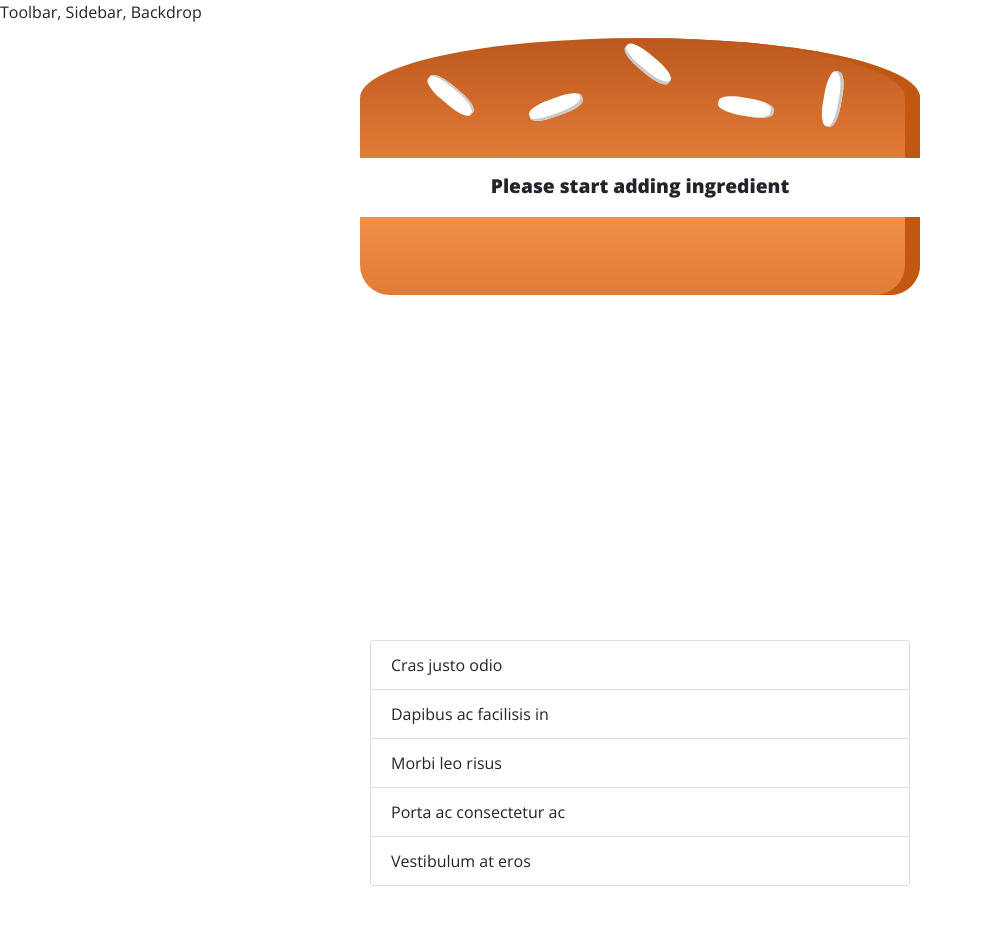
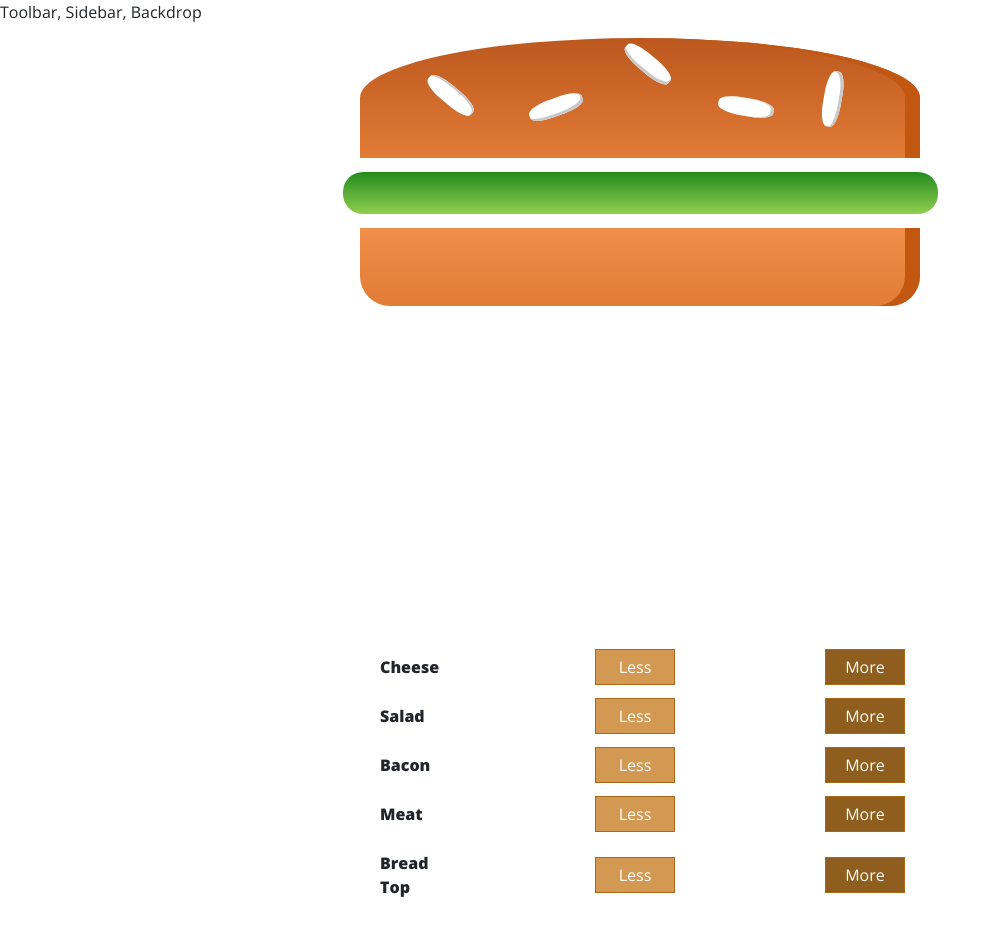
Before and after one commit to dolphinedaisy/react-burger-builder, a React (Create React App) app: page / in a window 1280 px wide. Shown: the top 927 px of the page, without its empty margins (0-1001 px from the left). Before the commit the page ends 902 px from the top, so only its background shows below. Built offline with nearby package versions, Linux system fonts and the light colour scheme.

Commit message:
132. Outputting Multiple Build Controls

```diff
--- a/src/Components/Burger/BuildControls/BuildControl/BuildControl.js
+++ b/src/Components/Burger/BuildControls/BuildControl/BuildControl.js
@@ -5,7 +5,7 @@ const buildControl = (props) => {
 
     return (
         <div className={classes.BuildControl}>
-            <div>{props.label}</div>
+            <div className={classes.Label}>{props.label}</div>
             <button className={classes.Less}>Less</button>
             <button className={classes.More}>More</button>
         </div>
--- a/src/Components/Burger/BuildControls/BuildControls.js
+++ b/src/Components/Burger/BuildControls/BuildControls.js
@@ -1,14 +1,18 @@
 import React from "react";
+import classes from "./BuildControls.module.css";
+import BuildControl from "./BuildControl/BuildControl";
+import { BurgerIngredients } from "../../../const";
 
 const buildControls = (props) => {
     return (
-        <ul className="list-group">
-            <li className="list-group-item">Cras justo odio</li>
-            <li className="list-group-item">Dapibus ac facilisis in</li>
-            <li className="list-group-item">Morbi leo risus</li>
-            <li className="list-group-item">Porta ac consectetur ac</li>
-            <li className="list-group-item">Vestibulum at eros</li>
-        </ul>
+        <div className={classes.BuildControls}>
+            {
+                Object.entries(BurgerIngredients)
+                    .map((ing) => {
+                       return <BuildControl key={ing[1].type} label={ing[1].label}/>
+                    })
+            }
+        </div>
     );
 };
 
--- a/src/Components/Burger/Burger.js
+++ b/src/Components/Burger/Burger.js
@@ -21,9 +21,9 @@ const burger = (props) => {
 
     return (
         <div className={classes.Burger}>
-            <BurgerIngredient type={BurgerIngredients.breadTop} />
+            <BurgerIngredient type={BurgerIngredients.breadTop.type} />
             {transformedIngredient}
-            <BurgerIngredient type={BurgerIngredients.breadBottom} />
+            <BurgerIngredient type={BurgerIngredients.breadBottom.type} />
         </div>
     );
 };
--- a/src/Components/Burger/BurgerIngredient/BurgerIngredient.js
+++ b/src/Components/Burger/BurgerIngredient/BurgerIngredient.js
@@ -8,10 +8,10 @@ class BurgerIngredient extends Component {
     render() {
         let ingredient = null;
         switch (this.props.type) {
-            case(BurgerIngredients.breadBottom):
+            case(BurgerIngredients.breadBottom.type):
                 ingredient = <div className={classes.BreadBottom}></div>;
                 break;
-            case(BurgerIngredients.breadTop):
+            case(BurgerIngredients.breadTop.type):
                 ingredient = (
                     <div className={classes.BreadTop}>
                         <div className={classes.Seeds1}></div>
@@ -19,16 +19,16 @@ class BurgerIngredient extends Component {
                     </div>
                 );
                 break;
-            case(BurgerIngredients.meat):
+            case(BurgerIngredients.meat.type):
                 ingredient = <div className={classes.Meat}></div>;
                 break;
-            case(BurgerIngredients.salad):
+            case(BurgerIngredients.salad.type):
                 ingredient = <div className={classes.Salad}></div>;
                 break;
-            case(BurgerIngredients.bacon):
+            case(BurgerIngredients.bacon.type):
                 ingredient = <div className={classes.Bacon}></div>;
                 break;
-            case(BurgerIngredients.cheese):
+            case(BurgerIngredients.cheese.type):
                 ingredient = <div className={classes.Cheese}></div>;
                 break;
             default:
--- a/src/Containers/BurgerBuilder/BurgerBuilder.js
+++ b/src/Containers/BurgerBuilder/BurgerBuilder.js
@@ -8,7 +8,7 @@ class BurgerBuilder extends Component {
     state = {
         ingredients: {
             cheese: 0,
-            salad: 0,
+            salad: 1,
             bacon: 0,
             meat: 0
         }
--- a/src/const.js
+++ b/src/const.js
@@ -1,8 +1,26 @@
 export const BurgerIngredients = {
-    cheese: 'cheese',
-    salad: 'salad',
-    bacon: 'bacon',
-    meat: 'meat',
-    breadTop: 'breadTop',
-    breadBottom: 'breadBottom'
+    cheese: {
+        label: 'Cheese',
+        type: 'cheese'
+    },
+    salad: {
+        label: 'Salad',
+        type: 'salad'
+    },
+    bacon: {
+        label: 'Bacon',
+        type: 'bacon'
+    },
+    meat: {
+        label: 'Meat',
+        type: 'meat'
+    },
+    breadTop: {
+        label: 'Bread Top',
+        type: 'breadTop'
+    },
+    breadBottom: {
+        label: 'Bread Bottom',
+        type: 'breadBottom'
+    }
 }
```
